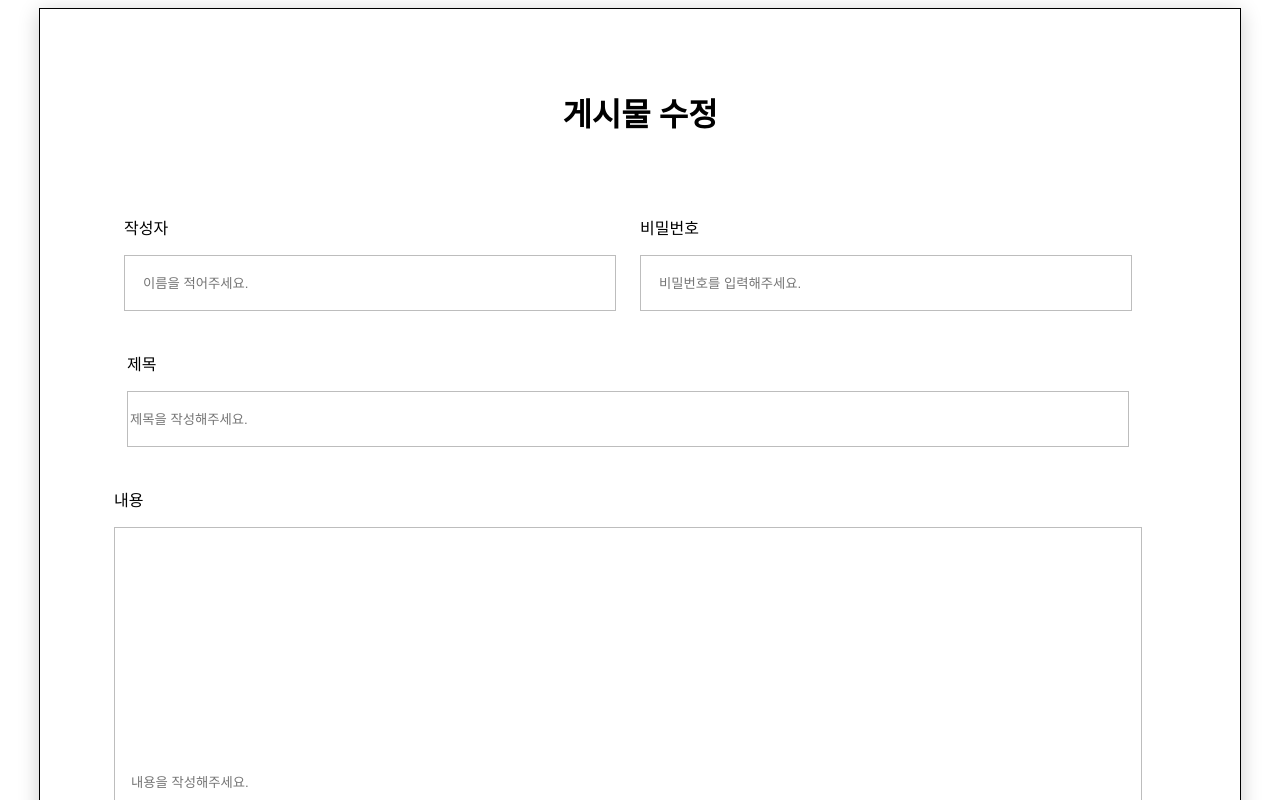
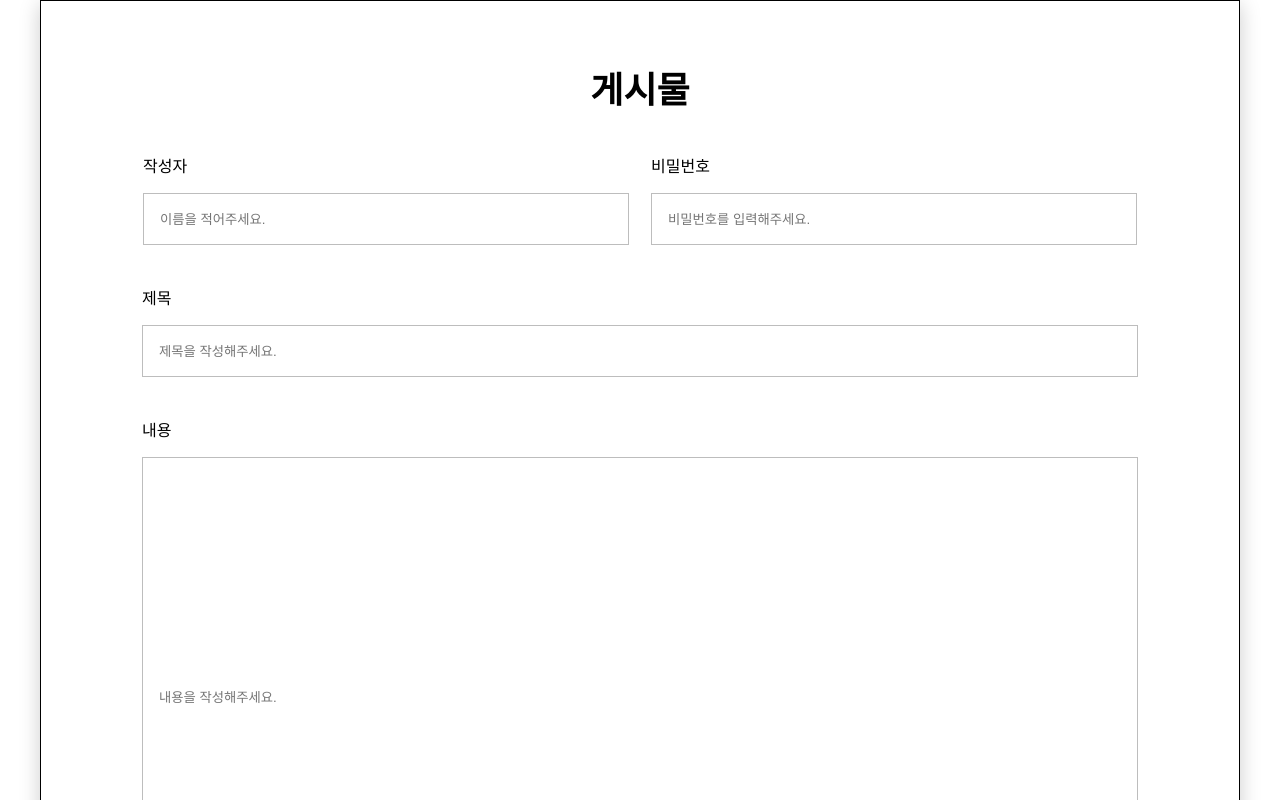
Before and after one commit to minngaeng/aa, a Next.js app in the folder freeboard/: page /boards in a window 1280 px wide. Shown: the top 800 px of the page. Built offline with nearby package versions, Linux system fonts and the light colour scheme.

Commit message:
ADD:board UI padding

```diff
--- a/freeboard/pages/_app.js
+++ b/freeboard/pages/_app.js
@@ -1,3 +1,5 @@
+import '../styles/globals.css';
+
 export default function App({ Component, pageProps }) {
   return <Component {...pageProps} />;
 }
--- a/freeboard/pages/boards/index.js
+++ b/freeboard/pages/boards/index.js
@@ -1,4 +1,3 @@
-import { Input } from 'antd';
 import {
   Wrapper,
   Title,
@@ -62,7 +61,7 @@ export default function Board() {
       setErrId('이름을 입력하세요.');
     }
     if (!pwd) {
-      setErrId('비밀번호를 입력하세요.');
+      setErrPwd('비밀번호를 입력하세요.');
     }
     if (!title) {
       setErrTitle('제목을 입력하세요.');
@@ -74,10 +73,11 @@ export default function Board() {
 
   return (
     <Wrapper>
-      <Title>게시물 수정 </Title>
+      <Title>게시물 </Title>
       <WriterPwdContainer>
         <InputWrapper>
           <Label>작성자</Label>
+
           <WriterInput
             onChange={onChangeId}
             type="text"
--- a/freeboard/styles/board.style.js
+++ b/freeboard/styles/board.style.js
@@ -5,21 +5,24 @@ export const Wrapper = styled.div`
   flex-direction: column;
   align-items: center;
   width: 1200px;
-  height: 1847px;
-  font-weight: 500;
-  font-size: 16px;
   margin: 0 auto;
   border: 1px solid black;
   background: #ffffff;
   box-shadow: 0px 4px 20px rgba(0, 0, 0, 0.2);
+  padding-left: 102px;
+  padding-right: 102px;
+  padding-top: 60px;
+  padding-bottom: 100px;
 `;
 
 export const Title = styled.h1`
-  margin: 80px 513px;
+  padding-bottom: 40px;
+  font-weight: 700;
+  font-size: 36px;
 `;
 
 export const InputWrapper = styled.div`
-  padding-right: 24px;
+  /* padding-right: 24px; */
   padding-bottom: 40px;
   /* margin-left: 102px; */
 `;
@@ -34,12 +37,12 @@ export const WriterInput = styled.input`
   border: 1px solid #bdbdbd;
   width: 486px;
   height: 52px;
-  ::placeholder {
-    padding: 16px;
-  }
+  padding-left: 16px;
+  /* margin-right: 24px; */
 `;
 
 export const WriterPwdContainer = styled.div`
+  width: 100%;
   display: flex;
   flex-direction: row;
   justify-content: space-between;
@@ -49,22 +52,20 @@ export const TitleInput = styled.input`
   width: 996px;
   height: 52px;
   border: 1px solid #bdbdbd;
+  padding: 16px;
 `;
 
 export const ContentsInput = styled.input`
   width: 996px;
   height: 480px;
   border: 1px solid #bdbdbd;
-  padding: 14px;
-  padding-left: 16px;
+  padding: 16px;
 `;
 
 export const Zipcode = styled.input`
   width: 77px;
   height: 52px;
   border: 1px solid #bdbdbd;
-  /* padding-left: 16px; */
-  /* padding: 14px; */
   text-align: center;
 `;
 
--- a/freeboard/styles/globals.css
+++ b/freeboard/styles/globals.css
@@ -1,4 +1,4 @@
-:root {
+/* :root {
   --max-width: 1100px;
   --border-radius: 12px;
   --font-mono: ui-monospace, Menlo, Monaco, 'Cascadia Mono', 'Segoe UI Mono',
@@ -104,4 +104,10 @@ a {
   html {
     color-scheme: dark;
   }
+} */
+
+* {
+  box-sizing: border-box;
+  padding: 0;
+  margin: 0;
 }
```
